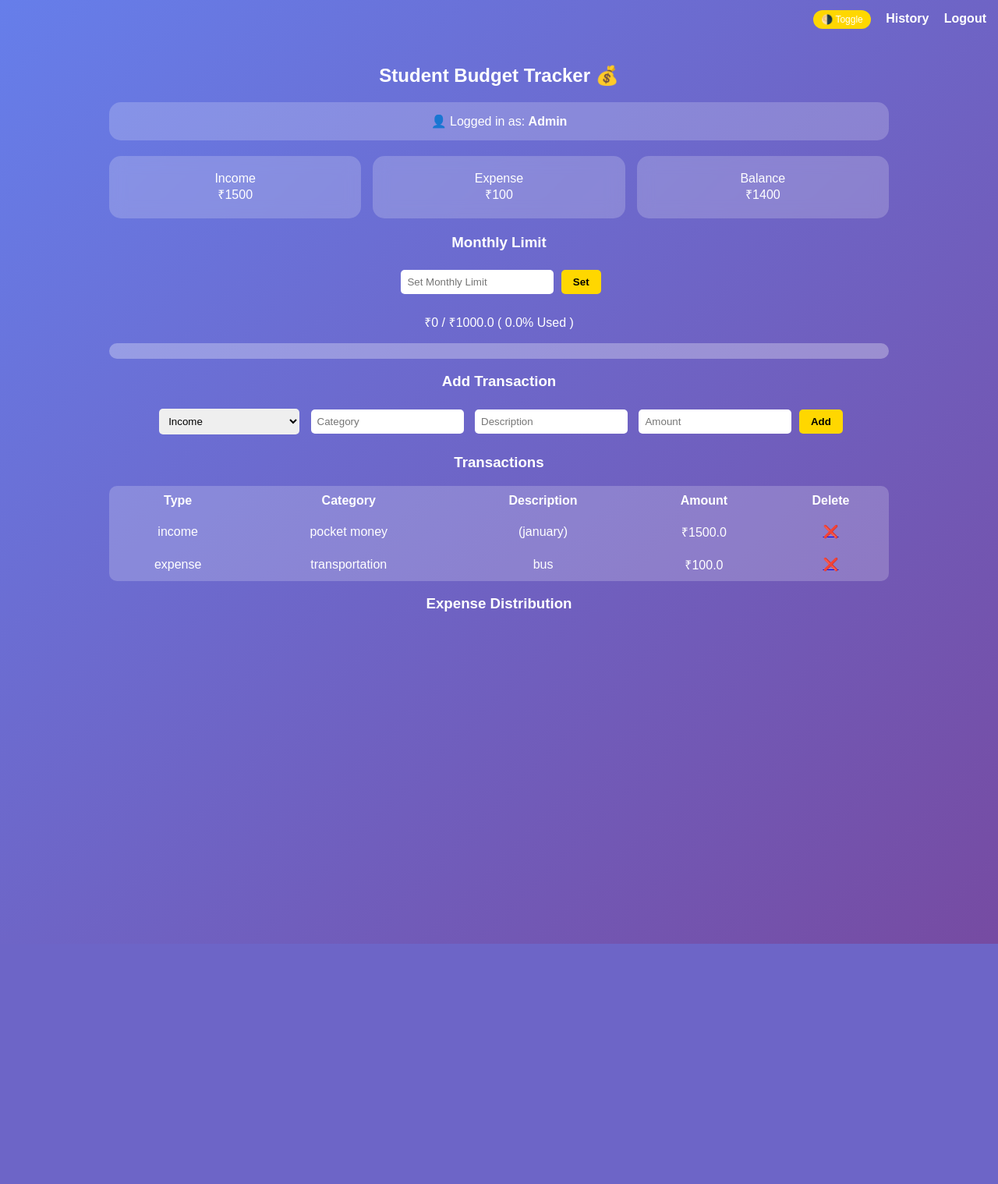
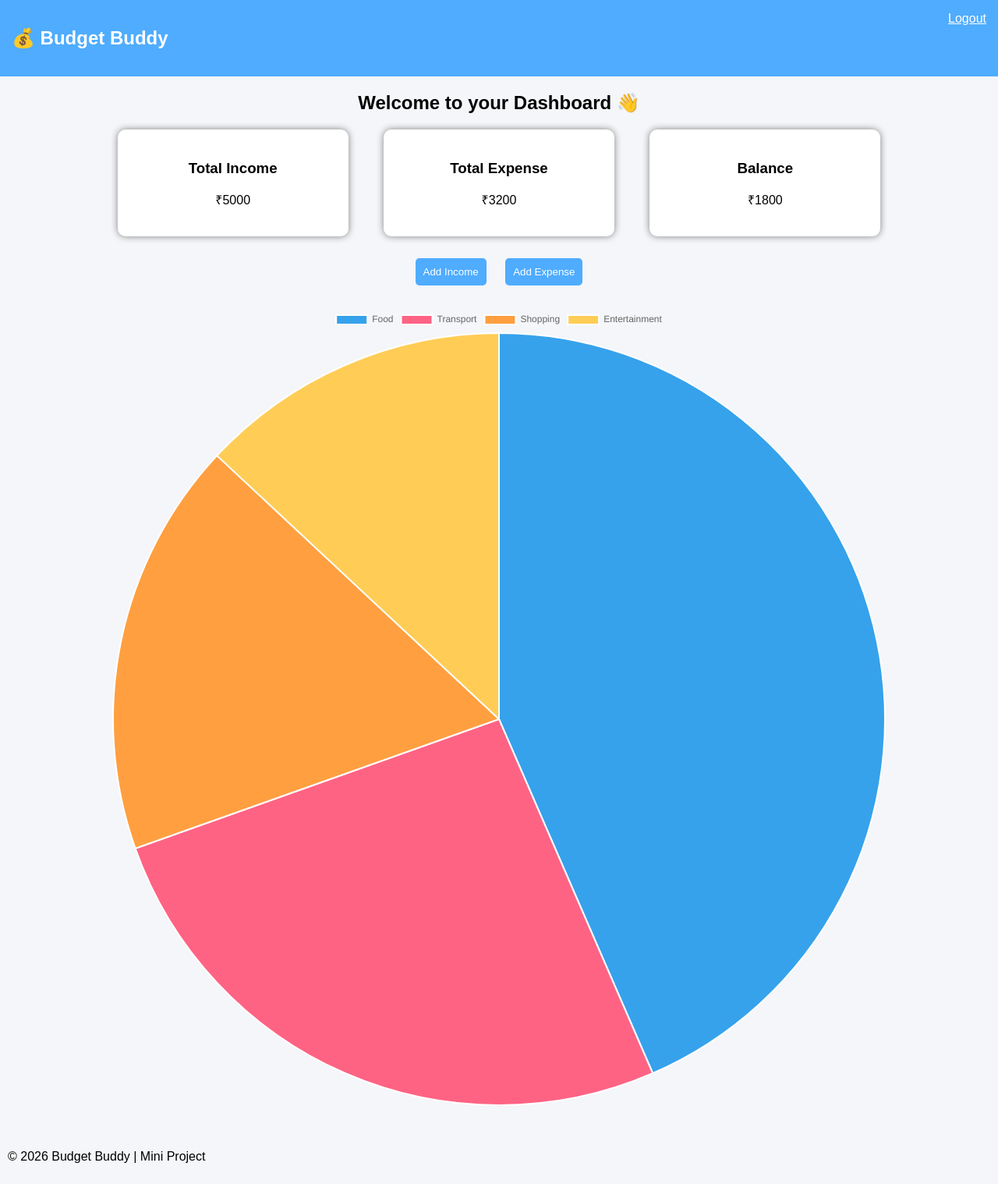
Before and after one commit to janhavi1602/student-budget-app, a Flask app: page / in a window 1280 px wide. Shown: the whole page at 78% size. Before the commit the page ends 1210 px from the top, so only its background shows below. Run offline with Flask 3, Linux system fonts and the light colour scheme; the visitor is signed in with stand-in values (Sample User, id 1).

Commit message:
Update index.html

```diff
--- a/templates/index.html
+++ b/templates/index.html
@@ -1,336 +1,114 @@
 <!DOCTYPE html>
 <html>
 <head>
-    <title>Student Budget Tracker</title>
-    <meta name="viewport" content="width=device-width, initial-scale=1.0">
+    <title>Dashboard - Budget Buddy</title>
+
     <script src="https://cdn.jsdelivr.net/npm/chart.js"></script>
 
     <style>
-:root {
-    --bg-gradient: linear-gradient(135deg, #667eea, #764ba2);
-    --card-bg: rgba(255,255,255,0.2);
-    --text-color: white;
+        body {
+            font-family: Arial;
+            margin: 0;
+            background: #f4f6f9;
         }
 
-body.dark {
-    --bg-gradient: linear-gradient(135deg, #1e1e1e, #2c3e50);
-    --card-bg: rgba(0,0,0,0.4);
-    --text-color: #f1f1f1;
+        .navbar {
+            background: #4facfe;
+            color: white;
+            padding: 15px;
+            display: flex;
+            justify-content: space-between;
         }
 
-body {
-    margin: 0;
-    font-family: Arial, sans-serif;
-    background: var(--bg-gradient);
-    color: var(--text-color);
-    transition: 0.4s;
+        .container {
+            width: 80%;
+            margin: auto;
+            text-align: center;
+            margin-top: 20px;
         }
 
-/* NAVIGATION */
-.nav {
-    padding: 15px;
-    text-align: right;
-}
-
-.nav a {
-    color: var(--text-color);
-    margin-left: 15px;
-    text-decoration: none;
-    font-weight: bold;
-}
-
-.toggle-btn {
-    background: gold;
-    padding: 5px 10px;
-    border-radius: 20px;
-    cursor: pointer;
-    font-size: 12px;
-}
-
-/* CONTAINER */
-.container {
-    max-width: 1000px;
-    margin: auto;
-    padding: 15px;
-}
-
-h2, h3 {
-    text-align: center;
-}
-
-/* PROFILE */
-.profile {
-    text-align: center;
-    margin-bottom: 20px;
-    padding: 15px;
-    border-radius: 15px;
-    background: var(--card-bg);
-}
-
-/* SUMMARY CARDS */
-.summary-box {
+        .cards {
             display: flex;
-    gap: 15px;
-    margin-bottom: 20px;
+            justify-content: space-around;
+            margin-top: 20px;
         }
 
         .card {
-    flex: 1;
+            background: white;
             padding: 20px;
-    border-radius: 15px;
-    text-align: center;
-    background: var(--card-bg);
-    backdrop-filter: blur(10px);
+            width: 25%;
+            border-radius: 10px;
+            box-shadow: 0px 0px 10px gray;
         }
 
-/* PROGRESS BAR */
-.progress-bar {
-    background: rgba(255,255,255,0.3);
-    border-radius: 20px;
-    height: 20px;
-    margin: 15px 0;
+        .btn {
+            background: #4facfe;
+            color: white;
+            padding: 10px;
+            border: none;
+            border-radius: 5px;
+            margin: 10px;
+            cursor: pointer;
         }
 
-.progress-fill {
-    height: 100%;
-    border-radius: 20px;
-    transition: width 0.6s ease-in-out;
-}
-
-/* FORM */
-form {
-    text-align: center;
-    margin-bottom: 20px;
-}
-
-input, select {
-    padding: 8px;
-    margin: 5px;
-    border-radius: 5px;
-    border: none;
-    width: 180px;
-    max-width: 90%;
-}
-
-button {
-    padding: 8px 15px;
-    border-radius: 5px;
-    border: none;
-    background: gold;
-    cursor: pointer;
-    font-weight: bold;
-}
-
-/* TABLE */
-.table-wrapper {
-    overflow-x: auto;
-}
-
-table {
-    width: 100%;
-    border-collapse: collapse;
-    background: var(--card-bg);
-    border-radius: 10px;
-}
-
-th, td {
+        footer {
+            margin-top: 30px;
             padding: 10px;
-    text-align: center;
-}
-
-/* CHART */
-.chart-container {
-    width: 350px;
-    height: 350px;
-    margin: 30px auto;
-}
-
-/* MOBILE RESPONSIVE */
-@media (max-width: 768px) {
-
-    .summary-box {
-        flex-direction: column;
-    }
-
-    .card {
-        width: 100%;
-    }
-
-    input, select {
-        width: 90%;
-    }
-
-    .chart-container {
-        width: 280px;
-        height: 280px;
-    }
-
-    .nav {
-        text-align: center;
-    }
         }
     </style>
 </head>
 
 <body>
 
-<div class="nav">
-    <span class="toggle-btn" onclick="toggleMode()">🌗 Toggle</span>
-    <a href="/history">History</a>
-    <a href="/logout">Logout</a>
+<div class="navbar">
+    <h2>💰 Budget Buddy</h2>
+    <a href="/logout" style="color:white;">Logout</a>
 </div>
 
 <div class="container">
 
-<h2>Student Budget Tracker 💰</h2>
+    <h2>Welcome to your Dashboard 👋</h2>
 
-<div class="profile">
-    👤 Logged in as: <b>Admin</b>
-</div>
-
-<div class="summary-box">
+    <div class="cards">
         <div class="card">
-        Income<br>
-        ₹<span id="income">0</span>
+            <h3>Total Income</h3>
+            <p>₹5000</p>
         </div>
 
         <div class="card">
-        Expense<br>
-        ₹<span id="expense">0</span>
+            <h3>Total Expense</h3>
+            <p>₹3200</p>
         </div>
 
         <div class="card">
-        Balance<br>
-        ₹<span id="balance">0</span>
+            <h3>Balance</h3>
+            <p>₹1800</p>
         </div>
     </div>
 
-<h3>Monthly Limit</h3>
+    <br>
 
-<form action="/set_limit" method="POST">
-    <input type="number" name="limit" placeholder="Set Monthly Limit" required>
-    <button type="submit">Set</button>
-</form>
+    <button class="btn">Add Income</button>
+    <button class="btn">Add Expense</button>
 
-<p style="text-align:center;">
-₹{{ monthly_expense }} / ₹{{ monthly_limit }}
-( {{ percentage|round(1) }}% Used )
-</p>
+    <br><br>
 
-<div class="progress-bar">
-    <div class="progress-fill"
-         style="width: {{ percentage }}%;
-         background:
-         {% if percentage < 50 %}
-            #00ff99
-         {% elif percentage < 80 %}
-            #ffcc00
-         {% else %}
-            #ff4444
-         {% endif %}
-         ;">
-    </div>
-</div>
-
-<h3>Add Transaction</h3>
-<form action="/add" method="POST">
-    <select name="type">
-        <option value="income">Income</option>
-        <option value="expense">Expense</option>
-    </select>
-    <input type="text" name="category" placeholder="Category" required>
-    <input type="text" name="description" placeholder="Description" required>
-    <input type="number" step="0.01" name="amount" placeholder="Amount" required>
-    <button type="submit">Add</button>
-</form>
-
-<h3>Transactions</h3>
-
-<div class="table-wrapper">
-<table>
-<tr>
-    <th>Type</th>
-    <th>Category</th>
-    <th>Description</th>
-    <th>Amount</th>
-    <th>Delete</th>
-</tr>
-
-{% for t in transactions %}
-<tr>
-    <td>{{ t.type }}</td>
-    <td>{{ t.category }}</td>
-    <td>{{ t.description }}</td>
-    <td>₹{{ t.amount }}</td>
-    <td><a href="/delete/{{ loop.index0 }}">❌</a></td>
-</tr>
-{% endfor %}
-</table>
-</div>
-
-<h3 style="text-align:center;">Expense Distribution</h3>
-
-<div class="chart-container">
-    <canvas id="expenseChart"></canvas>
-</div>
+    <canvas id="chart"></canvas>
 
 </div>
 
+<footer>
+    <p>© 2026 Budget Buddy | Mini Project</p>
+</footer>
+
 <script>
-// DARK MODE
-function toggleMode() {
-    document.body.classList.toggle("dark");
-    localStorage.setItem("theme",
-        document.body.classList.contains("dark") ? "dark" : "light");
-}
-if(localStorage.getItem("theme") === "dark"){
-    document.body.classList.add("dark");
-}
-
-// ANIMATED COUNTER
-function animateValue(id, endValue) {
-    let obj = document.getElementById(id);
-    let start = 0;
-    let duration = 1000;
-    let startTime = null;
-
-    function animation(currentTime) {
-        if (!startTime) startTime = currentTime;
-        let progress = currentTime - startTime;
-        let value = Math.min(Math.floor(progress / duration * endValue), endValue);
-        obj.textContent = value;
-
-        if (progress < duration) {
-            requestAnimationFrame(animation);
-        } else {
-            obj.textContent = endValue;
-        }
-    }
-    requestAnimationFrame(animation);
-}
-
-animateValue("income", {{ total_income|int }});
-animateValue("expense", {{ total_expense|int }});
-animateValue("balance", {{ balance|int }});
-
-// PIE CHART
-var ctx = document.getElementById('expenseChart').getContext('2d');
-
-new Chart(ctx, {
+new Chart(document.getElementById("chart"), {
     type: 'pie',
     data: {
-        labels: {{ category_totals.keys()|list|tojson }},
+        labels: ['Food','Transport','Shopping','Entertainment'],
         datasets: [{
-            data: {{ category_totals.values()|list|tojson }},
-            backgroundColor: [
-                '#ff6384','#36a2eb','#ffce56',
-                '#4bc0c0','#9966ff','#ff9f40'
-            ]
+            data: [500,300,200,150]
         }]
-    },
-    options: {
-        responsive: true,
-        maintainAspectRatio: false
     }
 });
 </script>
```
Lines whose indentation alone changed are shown as unchanged.
